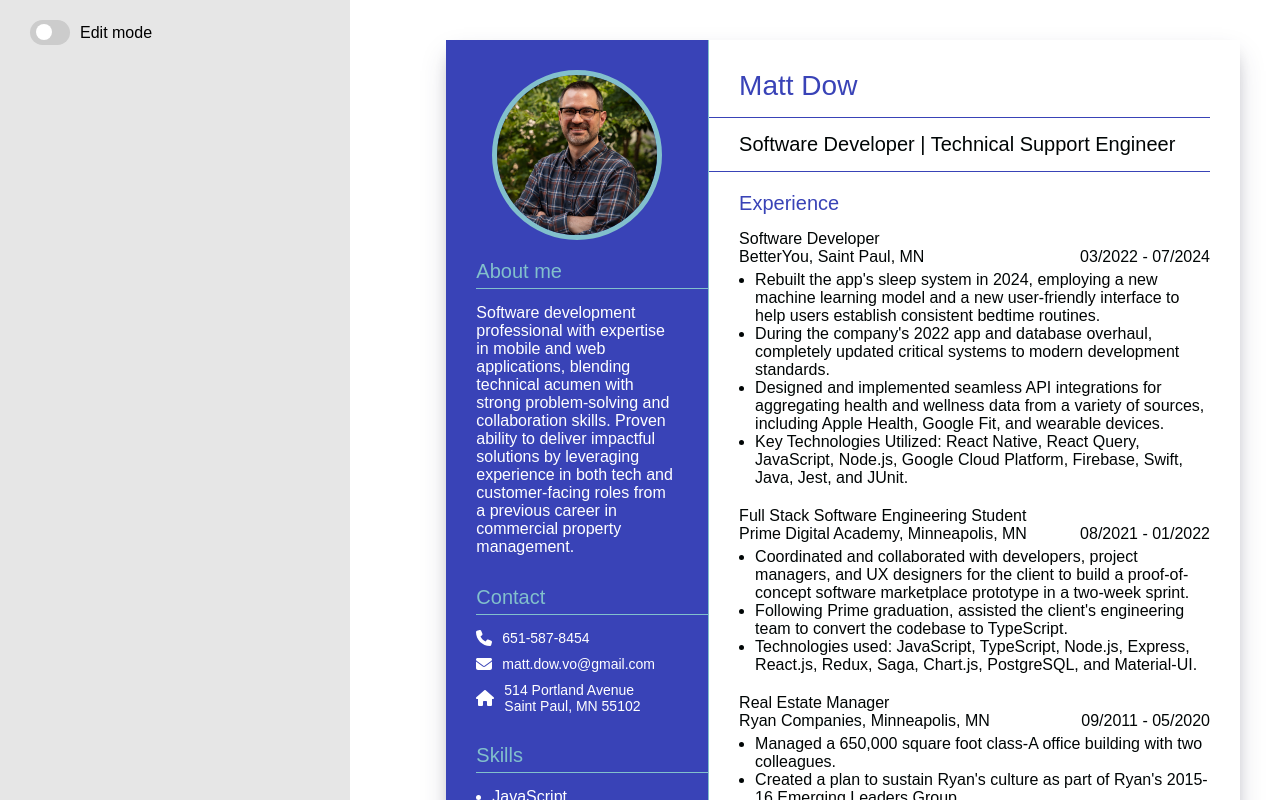
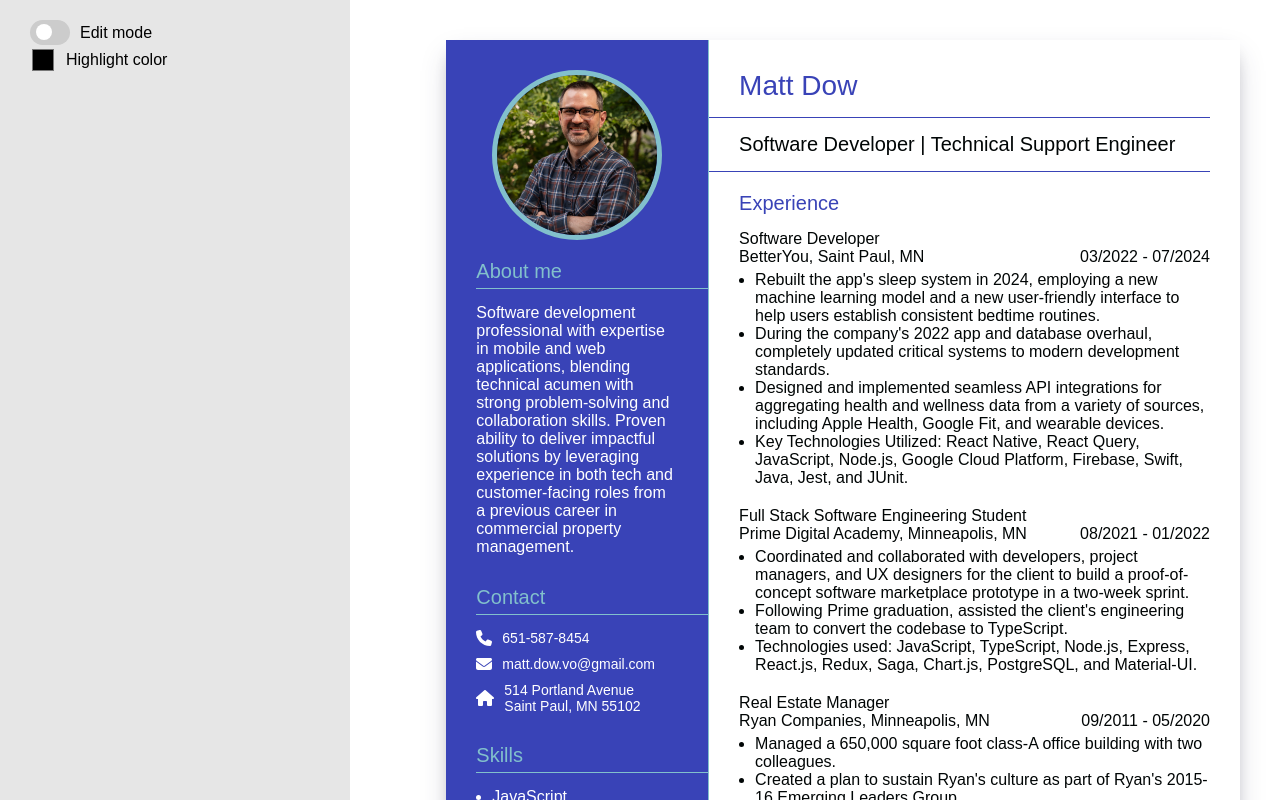
Before and after one commit to mattdow/web-resume, a Vue app in the folder matt-dow-resume-builder/: page / in a window 1280 px wide. Shown: the top 800 px of the page. Built offline with nearby package versions, Linux system fonts and the light colour scheme.

Commit message:
Add ColorInput component and computed css variables.

```diff
--- a/matt-dow-resume-builder/src/App.vue
+++ b/matt-dow-resume-builder/src/App.vue
@@ -3,6 +3,11 @@
   <main class="container">
     <Sidebar>
       <EditToggle @edit-mode-toggled="toggleEditMode" />
+      <ColorInput
+        label="Highlight color"
+        :default-color="colors.right.highlight"
+        @color-changed="colors.right.highlight = $event"
+      />
     </Sidebar>
     <div
       id="resume"
@@ -223,6 +228,7 @@ import Contact from './components/Contact.vue';
 import EditButtons from './components/EditButtons.vue';
 import EditToggle from './components/EditToggle.vue';
 import Sidebar from './components/Sidebar.vue';
+import ColorInput from './components/ColorInput.vue';
 export default {
   components: {
     ResumeSection,
@@ -231,6 +237,7 @@ export default {
     EditToggle,
     EditButtons,
     Sidebar,
+    ColorInput,
   },
   data() {
     return {
@@ -304,6 +311,18 @@ export default {
         },
       ],
       editing: false,
+    }
+  },
+  computed: {
+    cssVariables() {
+      return {
+        '--highlight-color-left': this.colors.left.highlight,
+        '--background-color-left': this.colors.left.background,
+        '--text-color-left': this.colors.left.text,
+        '--highlight-color-right': this.colors.right.highlight,
+        '--background-color-right': this.colors.right.background,
+        '--text-color-right': this.colors.right.text
+      }
     }
   },
   methods: {
--- a/matt-dow-resume-builder/src/components/ColorInput.vue
+++ b/matt-dow-resume-builder/src/components/ColorInput.vue
@@ -0,0 +1,39 @@
+<template>
+  <label >
+    <input
+      type="color"
+      class="color-picker"
+      @input="$emit('colorChanged', $event.target.value)"
+    >
+    {{ label }}
+  </label>
+</template>
+
+<script>
+export default {
+  props: {
+    label: {
+      type: String,
+      default: "Choose a color"
+    },
+    defaultColor: {
+      type: String,
+    }
+  }
+}
+</script>
+
+<style scoped>
+  label {
+    display: flex;
+    align-items: center;
+  }
+  .color-picker {
+    margin-right: 10px;
+    width: 26px;
+    height: 30px;
+    padding: 0;
+    border: none;
+    background: transparent;
+  }
+</style>
```
